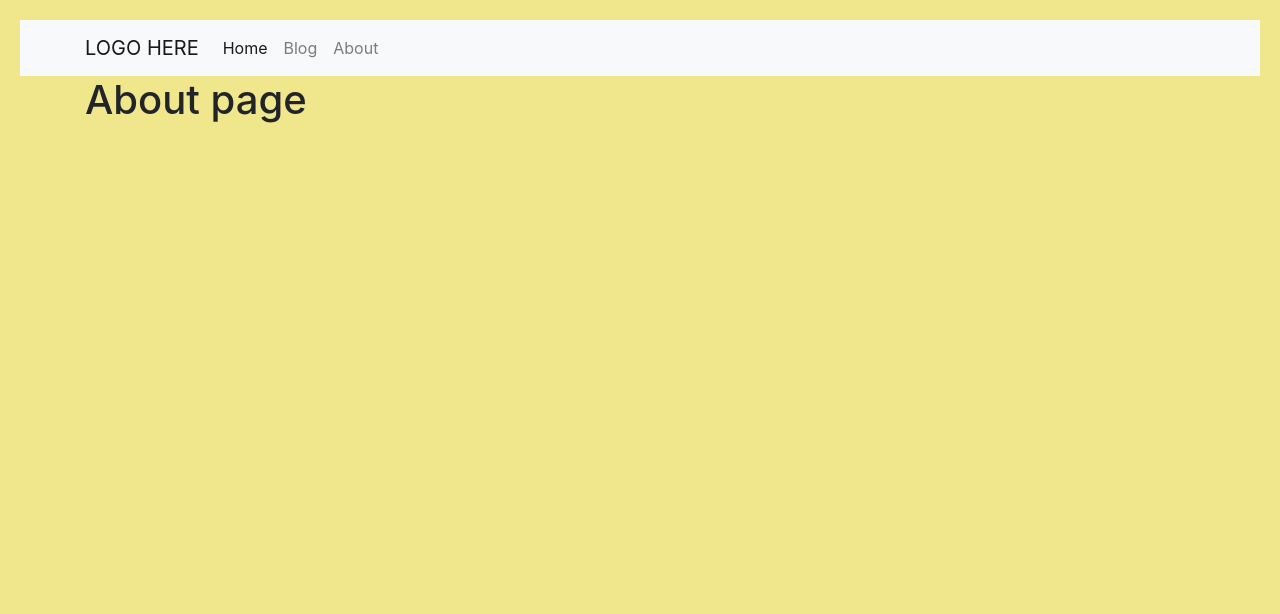
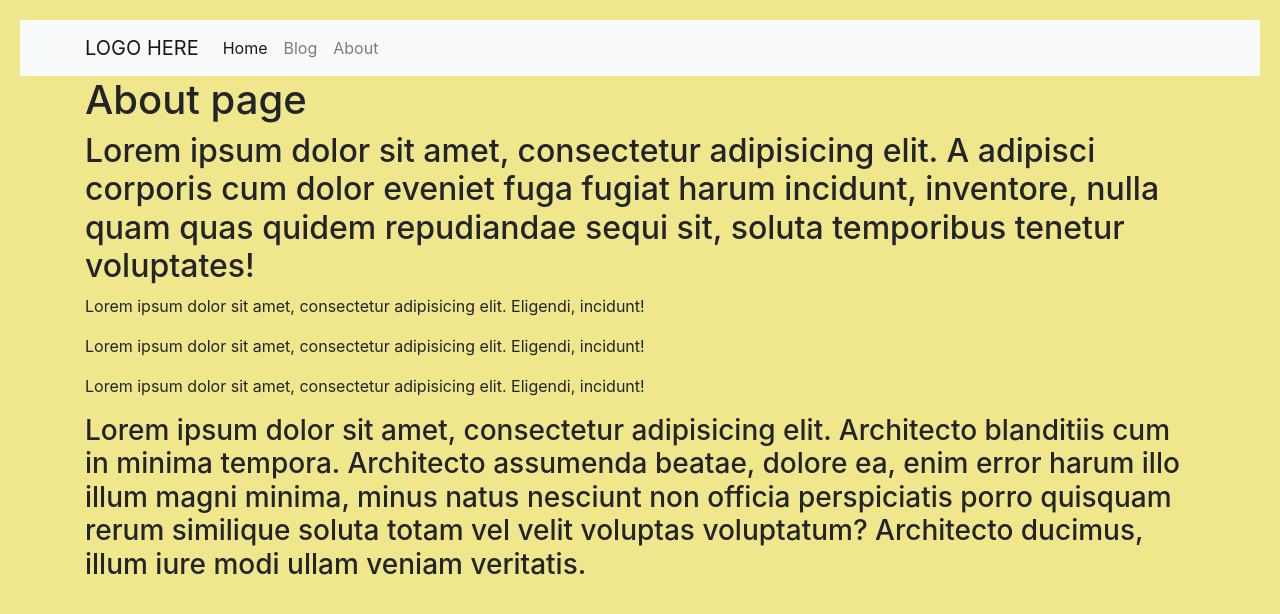
Before and after one commit to ivanprytula/dj_demo_app, a Django app: template templates/pages/about.html in a window 1280 px wide. Shown: the top 614 px of the page. Run offline with Django 3.2, Linux system fonts and the light colour scheme; the template is opened without the code that fills it, so the values that code supplies are empty; some libraries are stand-ins or nearby versions.

```diff
--- a/docker-compose.yml
+++ b/docker-compose.yml
@@ -25,7 +25,7 @@ services:
     command: >
       sh -c "python manage.py runserver 0.0.0.0:8000"
     env_file:
-      - ./.env
+      - .env.dev
     depends_on:
       - db
 
--- a/templates/pages/about.html
+++ b/templates/pages/about.html
@@ -5,4 +5,16 @@
 
 {% block content %}
     <h1>About page</h1>
+    <h2>Lorem ipsum dolor sit amet, consectetur adipisicing elit. A adipisci corporis cum dolor eveniet fuga fugiat
+        harum incidunt, inventore, nulla quam quas quidem repudiandae sequi sit, soluta temporibus tenetur
+        voluptates!</h2>
+
+    <p>Lorem ipsum dolor sit amet, consectetur adipisicing elit. Eligendi, incidunt!</p>
+    <p>Lorem ipsum dolor sit amet, consectetur adipisicing elit. Eligendi, incidunt!</p>
+    <p>Lorem ipsum dolor sit amet, consectetur adipisicing elit. Eligendi, incidunt!</p>
+
+    <h3>Lorem ipsum dolor sit amet, consectetur adipisicing elit. Architecto blanditiis cum in minima tempora.
+        Architecto assumenda beatae, dolore ea, enim error harum illo illum magni minima, minus natus nesciunt non
+        officia perspiciatis porro quisquam rerum similique soluta totam vel velit voluptas voluptatum? Architecto
+        ducimus, illum iure modi ullam veniam veritatis.</h3>
 {% endblock content %}
```
Also changed, not shown: core_config/settings.py (+0 -12 lines), README.md, 3 other files.
